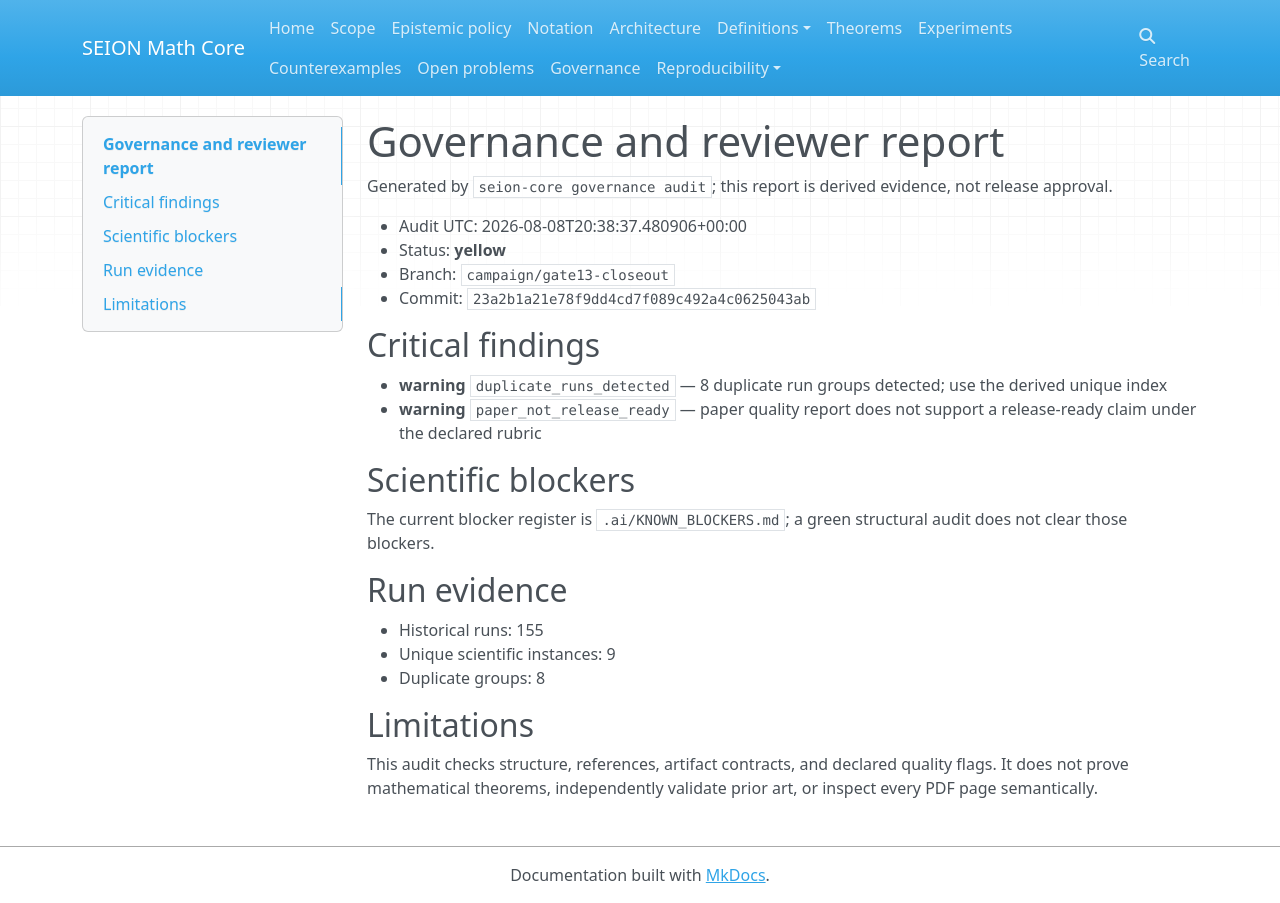
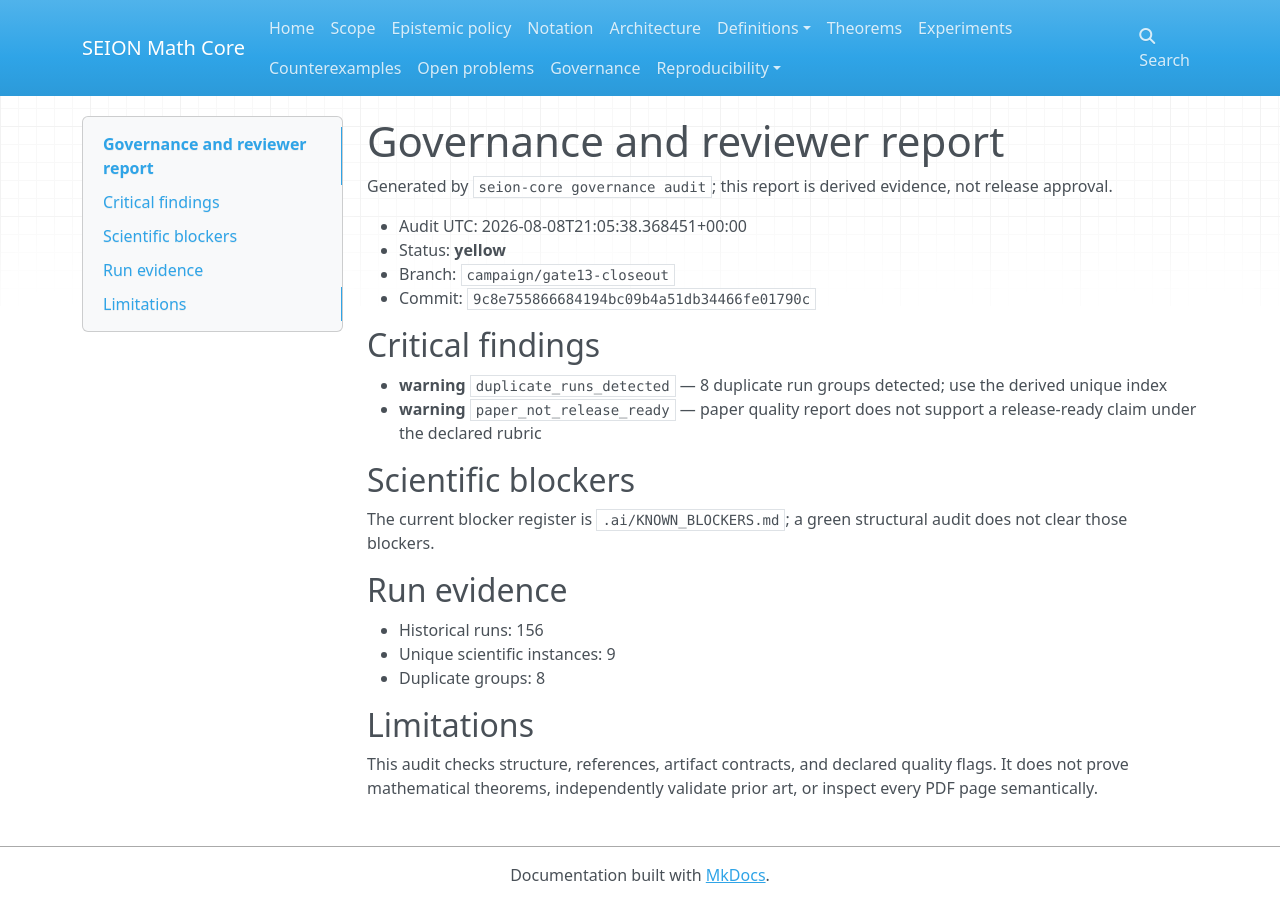
Before and after one commit to voidzeit/seion-math-core, an MkDocs documentation site: the page built from docs/reviewer_report.md, in a window 1280 px wide. Built offline with MkDocs 1.6.1, drawn with Linux system fonts in a browser that asks for light colours; nearby versions of some CDN libraries.

Commit message:
chore: bind M8/M10 correction pass to scientific commit
Refreshes .ai/HANDOFF.md and .ai/RUN_HISTORY.md with the correction
postflight entry, explicitly retracting the prior entry's overclaimed
"C_3,ind^P(eta) < U_3(eta) strictly" per HANDOFF.md's own update rule
(correct in place, do not silently delete history). Re-runs governance
audit/dedupe-runs so derived artifacts point at the current commit. Same
two pre-existing yellow warnings as before, unaffected.

Co-Authored-By: Claude Sonnet 5 <noreply@anthropic.com>

```diff
--- a/docs/reviewer_report.md
+++ b/docs/reviewer_report.md
@@ -2,10 +2,10 @@
 
 Generated by `seion-core governance audit`; this report is derived evidence, not release approval.
 
-- Audit UTC: 2026-08-08T20:38:37.480906+00:00
+- Audit UTC: 2026-08-08T21:05:38.368451+00:00
 - Status: **yellow**
 - Branch: `campaign/gate13-closeout`
-- Commit: `23a2b1a21e78f9dd4cd7f089c492a4c0625043ab`
+- Commit: `9c8e755866684194bc09b4a51db34466fe01790c`
 
 ## Critical findings
 
@@ -18,7 +18,7 @@ The current blocker register is `.ai/KNOWN_BLOCKERS.md`; a green structural audi
 
 ## Run evidence
 
-- Historical runs: 155
+- Historical runs: 156
 - Unique scientific instances: 9
 - Duplicate groups: 8
 
```
Also changed, not shown: .ai/HANDOFF.md (+8 -0 lines), .ai/RUN_HISTORY.md (+24 -0 lines), 4 other files.
